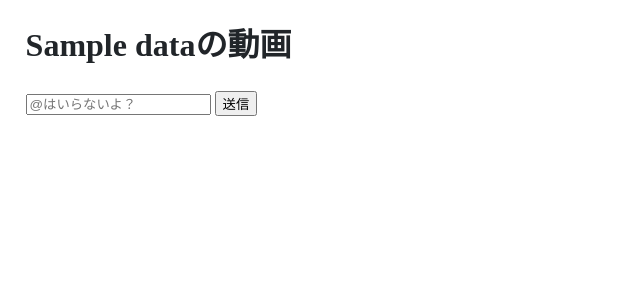
After one commit to Cyndaquil1999/Generic-Youtube-Premium, a Flask app: page /getid in a window 1280 px wide. The commit adds this page. Shown: the top 300 px of the page, without its empty margins (0-640 px from the left). Run offline with Flask 2, Linux system fonts and the light colour scheme; a database or web service that is not in the repository returns one stand-in record (values such as "Sample title"); data that the repository does not hold is empty.

Commit message:
スクリーンネームでそのユーザーがあげた動画を取れるようにした

```diff
--- a/run.py
+++ b/run.py
@@ -1,14 +1,19 @@
-from flask import Flask, render_template
-import twitterAPI
+from flask import Flask, render_template, request
+import twitterAPI2, download, twitterAPI
 app = Flask(__name__)
 
 @app.route('/')
 def hello():
-    return render_template('index.html',flag = twitterAPI.main())
+    return render_template('index.html')
 
-@app.route('/channel')
-def flagchan():
-    return twitterAPI.main()
+@app.route('/getid',methods=["GET"])
+def getid():
+    userid = twitterAPI2.main(request.args.get("id"))
+    return render_template('test.html',id=userid,flag=twitterAPI.main(userid["data"][0]["id"]))
+
+@app.route('/download_movie',methods=["GET"])
+def download_movie():
+    download.main(request.args.get("link"))
 
 if __name__ == '__main__':
     app.run()
--- /dev/null
+++ b/static/css/styles.css
@@ -0,0 +1,33 @@
+body {
+    background-color: #fff;
+    color: #212529;
+    font-size: 1rem;
+    font-weight: 400;
+    line-height: 1.5;
+    margin: 0;
+    text-align: left;
+    padding:0% 2% 0% 2%;
+}
+.content{
+    display: inline-block;
+    width: 35%;
+    padding: 1%;
+    border: 2px solid;
+}
+#movies{
+    left: 5%;
+}
+.iframeWrap {
+    position: relative;
+    padding-bottom: 56.25%;
+    height: 0;
+    overflow: hidden;
+}
+
+.iframeWrap iframe {
+    position: absolute;
+    top: 0;
+    left: 0%;
+    width: 100%;
+    height: 100%;
+}
--- /dev/null
+++ b/templates/test.html
@@ -0,0 +1,34 @@
+<!DOCTYPE html>
+
+<html lang="ja">
+    <head>
+        <title>い</title>
+        <link href="static/css/styles.css" rel="stylesheet">
+    </head>
+    <body>
+        <div id="header">
+            <h1>{{ id["data"][0]["name"] }}の動画</h1>
+        </div>
+
+        <div>
+            <form action="/getid" method="GET">
+                <input type="text" name="id" placeholder="@はいらないよ？">
+                <input type="submit" value="送信">
+            </form>
+            <div id="movies">
+                {% for i in flag %}
+                    <div class="content">
+                        <div class="iframeWrap">
+                            <iframe width="560" height="315" src={{i}} title="YouTube video player" frameborder="0" allow="accelerometer; autoplay; clipboard-write; encrypted-media; gyroscope; picture-in-picture" allowfullscreen></iframe>
+                        </div>
+                        <form action="/download" method="GET">
+                            <input type="text" name="link" value = {{i}}>
+                            <input type="submit" value="DL">
+                        </form>
+                    </div>
+                {% endfor %}
+            </div>
+        </div>
+
+    </body>
+</html>
--- a/twitterAPI.py
+++ b/twitterAPI.py
@@ -1,10 +1,10 @@
-import requests, os, json, re
+import requests, os, json, re, time
 
 #Bearer Token
 #何故かos.environにない
 bearer_token = "AAAAAAAAAAAAAAAAAAAAAEqffgEAAAAA0tG4A4CYDOMO90xhKX62re4sDUg%3DM2ZEwCaf94QEtOUdG0DdLXrgySiPDvr8RRN1FxtOaHjN3CDDYC"
 #bearer_token = os.environ.get("BEARER_TOKEN")
-max_results = 30
+max_results = 10
 
 class collect_userid:
     def create_url(user):
@@ -30,18 +30,20 @@ class collect_userid:
             )
         return response.json()
     def main():
+        #flaskではinput使わないしtwitterAPI2のmainみたいにしてもいいかも...?
         username = input("TwitterのIDを入力してください: ")
-        url = collect_userid.create_url(username )
+        url = collect_userid.create_url(username)
         json_response = connect_to_endpoint(url)
         return json_response["data"][0]["id"]
 
-def make_url():
-    userid = collect_userid
-    username = "usernames=<username>"
-    user_id = userid.main()
+def make_url(id):
+    #userid = collect_userid
+    #username = "usernames=<username>"
+    #user_id = userid.main()
     #user_fields = "user_fields="
     #url = "https://api.twitter.com/2/users/by?{}".format(username)
-    url = "https://api.twitter.com/2/users/{}/tweets?max_results={}".format(user_id, max_results)
+    url = "https://api.twitter.com/2/users/{}/tweets?max_results={}".format(id, max_results)
+    print(url)
     return url
 
 
@@ -69,35 +71,32 @@ urls:つべのurlを入れたリスト
 """
 def get_url(a_dict):
     #全ての短縮urlをしょっぴく正規表現
-    pattern_url = "(https://t.co/[\w\-]*)"
+    pattern_url = "(https://t.co/[\w]*)"
     #埋め込みするときにいらない部分を消す正規表現
     pattern_remove = "(watch\?v=)"
     #埋め込みするときにいらない部分をこれに置き換える
     pattern_replace = "embed/"
     #つべのurlだけをしょっぴく正規表現。後ろの方のはいらないのでカット
-    pattern_youtube_url = "(https://www.youtube.com/watch\?v=[\w]*)"
+    pattern_youtube_url = "(https://www.youtube.com/watch\?v=[\w\-]*)"
     #つべのurlを入れるリスト
     urls = []
     for i in a_dict["data"]:
-        #print(i["text"])
         tweet_urls = re.findall(pattern_url, str(i["text"]))
         #最後のurlは取得したツイートのurl。絶対使わないのでそれ以外をurlsにぶち込む
         for j in range(len(tweet_urls) - 1):
             check_url = re.search(pattern_youtube_url,requests.get(tweet_urls[j]).url)
-            #print(check_url)
+            print(check_url)
             if str(check_url) != "None":
                 #つべの動画だったら埋め込み用の型式に整形する
                 urls.append(re.sub(pattern_remove,pattern_replace,str(check_url.group())))
     return urls
 
-def main():
-    url = make_url()
+def main(id):
+    #uidは事前に求めるようにしたので、それを直接入れるように変えてみた
+    url = make_url(id)
     json_response = connect_to_endpoint(url)
     tmp = json_response["data"]
-    for i in range(len(tmp)):
-        print(tmp[i]["text"]+"\n")
     urls = get_url(json_response)
-    print(urls)
     return urls
 
 
--- /dev/null
+++ b/twitterAPI2.py
@@ -0,0 +1,12 @@
+import requests, json
+from twitterAPI import collect_userid
+
+#別ファイルってこういうこと...?
+def main(id):
+    #username = input("TwitterのIDを入力してください: ")
+    url = collect_userid.create_url(id)
+    json_response = collect_userid.connect_to_endpoint(url)
+    return json_response
+
+if __name__ == "__main__":
+    main(id)
```
Also changed, not shown: download.py (added, +10 -0 lines), templates/index.html (+7 -6 lines), templates/movies.html (added, +18 -0 lines), 4 other files.
